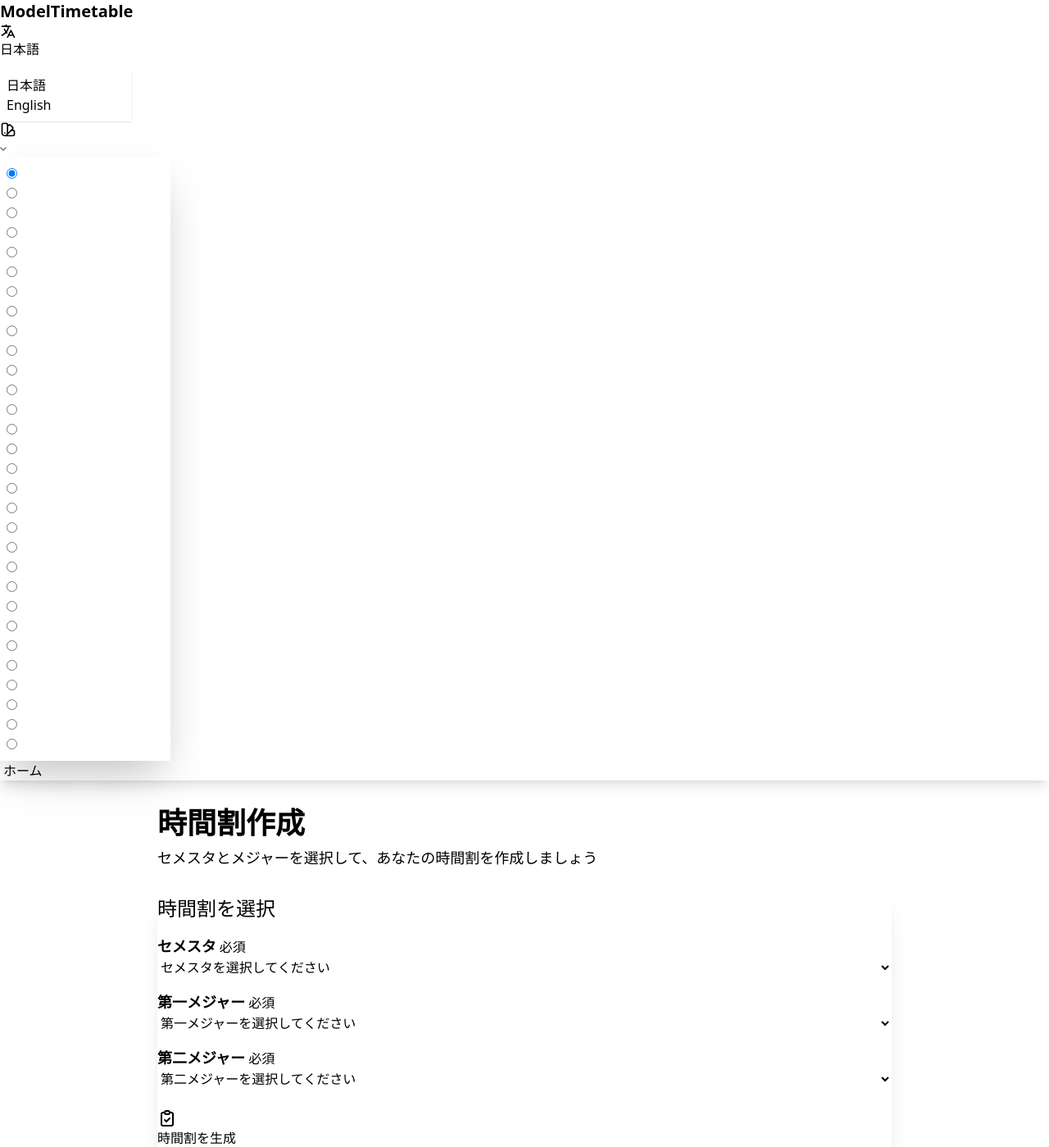
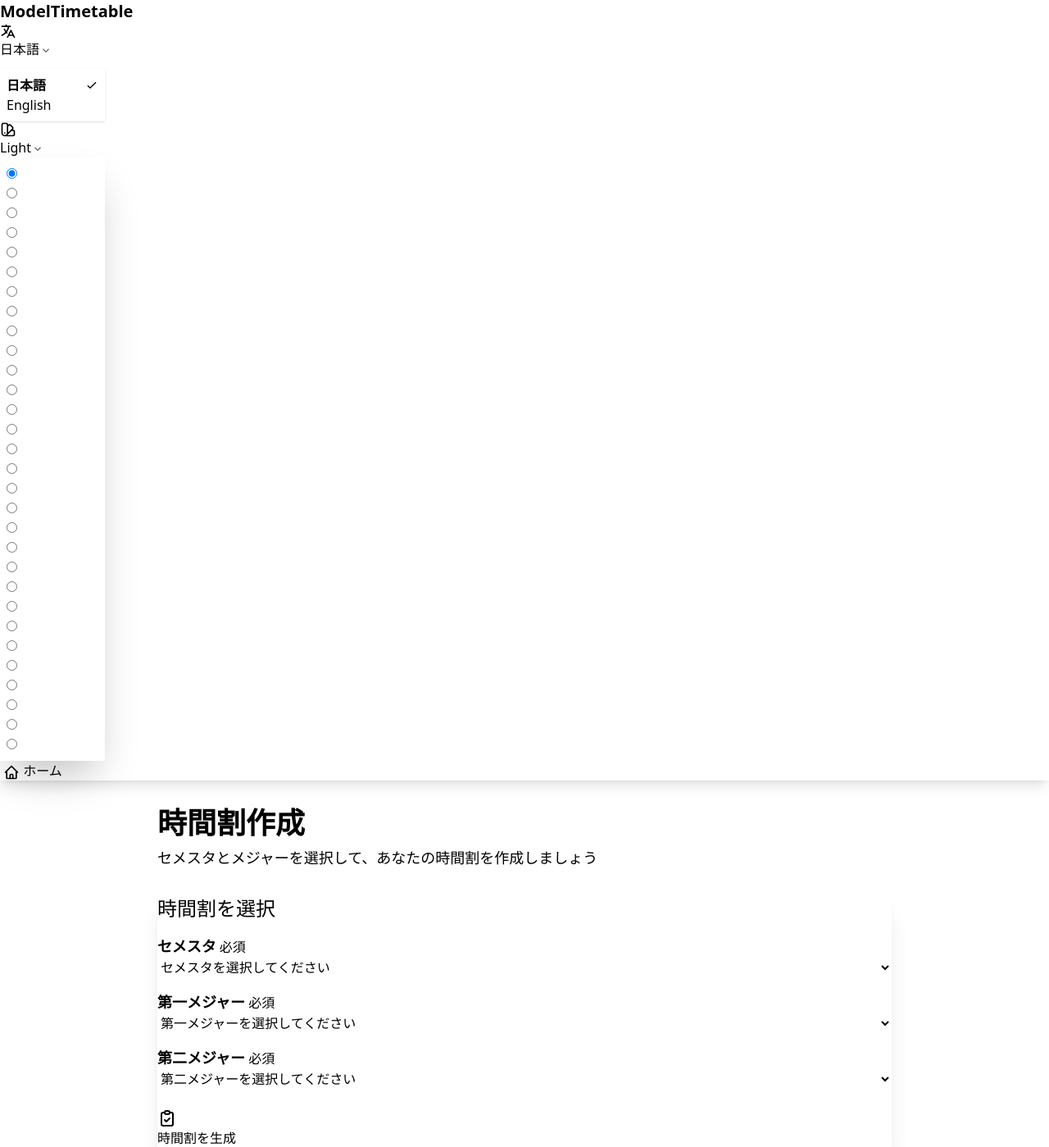
Before and after one commit to tsmh3939/ModelTimeTable, a Flask app: page / in a window 1280 px wide. Shown: the top 1399 px of the page at 82% size. Run offline with Flask 3, Linux system fonts and the light colour scheme; data that the repository does not hold is empty; some libraries are stand-ins or nearby versions.

Commit message:
ヘッダの改善

```diff
--- a/src/templates/components/language_selector.html
+++ b/src/templates/components/language_selector.html
@@ -5,13 +5,29 @@
             <path stroke-linecap="round" stroke-linejoin="round" stroke-width="2" d="M3 5h12M9 3v2m1.048 9.5A18.022 18.022 0 016.412 9m6.088 9h7M11 21l5-10 5 10M12.751 5C11.783 10.77 8.07 15.61 3 18.129" />
         </svg>
         <span class="hidden md:inline">{{ supported_languages[current_language] }}</span>
+        <svg
+            width="12px"
+            height="12px"
+            class="inline-block h-2 w-2 fill-current opacity-60"
+            xmlns="http://www.w3.org/2000/svg"
+            viewBox="0 0 2048 2048"
+            >
+            <path
+                d="M1799 349l242 241-1017 1017L7 590l242-241 775 775 775-775z"
+            ></path>
+        </svg>
     </div>
-    <ul tabindex="0" class="menu dropdown-content bg-base-100 rounded-box z-[1] mt-3 w-40 p-2 shadow">
+    <ul tabindex="0" class="menu dropdown-content bg-base-100 rounded-box z-[1] mt-3 w-32 p-2 shadow">
         {% for lang_code, lang_name in supported_languages.items() %}
         <li>
             <a href="{{ url_for('set_language', lang=lang_code) }}"
-               class="{% if current_language == lang_code %}active{% endif %}">
-                {{ lang_name }}
+               class="{% if current_language == lang_code %}active font-semibold{% endif %} flex justify-between items-center">
+                <span>{{ lang_name }}</span>
+                {% if current_language == lang_code %}
+                <svg xmlns="http://www.w3.org/2000/svg" class="h-4 w-4" fill="none" viewBox="0 0 24 24" stroke="currentColor">
+                    <path stroke-linecap="round" stroke-linejoin="round" stroke-width="2" d="M5 13l4 4L19 7" />
+                </svg>
+                {% endif %}
             </a>
         </li>
         {% endfor %}
--- a/src/templates/components/navbar.html
+++ b/src/templates/components/navbar.html
@@ -1,12 +1,19 @@
 <!-- Menu Items Macro -->
 {% macro menu_items(style_class) %}
     <li>
-        <a href="{{ url_for('index') }}" class="{{ style_class }}">{{ t('nav', 'home') }}</a>
+        <a href="{{ url_for('index') }}" class="{{ style_class }}">
+            <svg xmlns="http://www.w3.org/2000/svg" class="h-5 w-5 inline-block" fill="none" viewBox="0 0 24 24" stroke="currentColor">
+                <path stroke-linecap="round" stroke-linejoin="round" stroke-width="2" d="M3 12l2-2m0 0l7-7 7 7M5 10v10a1 1 0 001 1h3m10-11l2 2m-2-2v10a1 1 0 01-1 1h-3m-6 0a1 1 0 001-1v-4a1 1 0 011-1h2a1 1 0 011 1v4a1 1 0 001 1m-6 0h6" />
+            </svg>
+            {{ t('nav', 'home') }}
+        </a>
     </li>
     {% if config['DEBUG'] %}
     <li>
         <a href="{{ url_for('sql') }}" class="{{ style_class }}">
-            <img src="{{ url_for('static', filename='images/sql-icon.svg') }}" alt="SQL" class="h-5 w-5 inline-block">
+            <svg xmlns="http://www.w3.org/2000/svg" class="h-5 w-5 inline-block" fill="none" viewBox="0 0 24 24" stroke="currentColor">
+                <path stroke-linecap="round" stroke-linejoin="round" stroke-width="2" d="M4 7v10c0 2.21 3.582 4 8 4s8-1.79 8-4V7M4 7c0 2.21 3.582 4 8 4s8-1.79 8-4M4 7c0-2.21 3.582-4 8-4s8 1.79 8 4m0 5c0 2.21-3.582 4-8 4s-8-1.79-8-4" />
+            </svg>
             {{ t('nav', 'sql_tool') }}
         </a>
     </li>
@@ -18,7 +25,7 @@
     <div class="navbar-start">
         <a href="{{ url_for('index') }}" class="btn btn-ghost text-xl font-bold">{{ config['APP_NAME'] }}</a>
     </div>
-    <div class="navbar-end gap-2">
+    <div class="navbar-end">
         <!-- Language Selector -->
         {% include 'components/language_selector.html' %}
 
@@ -33,9 +40,11 @@
         <!-- Mobile Dropdown Menu -->
         <div class="dropdown dropdown-end lg:hidden">
             <div tabindex="0" role="button" class="btn btn-ghost">
-                <img src="{{ url_for('static', filename='images/menu-icon.svg') }}" alt="Menu" class="h-5 w-5">
+                <svg xmlns="http://www.w3.org/2000/svg" class="h-5 w-5" fill="none" viewBox="0 0 24 24" stroke="currentColor">
+                    <path stroke-linecap="round" stroke-linejoin="round" stroke-width="2" d="M4 6h16M4 12h8m-8 6h16" />
+                </svg>
             </div>
-            <ul tabindex="0" class="menu dropdown-content bg-base-100 rounded-box z-[1] mt-3 w-52 p-2 shadow">
+            <ul tabindex="0" class="menu dropdown-content bg-base-100 rounded-box z-[1] mt-3 w-32 p-2 shadow">
                 {{ menu_items('text-base-content') }}
             </ul>
         </div>
--- a/src/templates/components/themecontroller.html
+++ b/src/templates/components/themecontroller.html
@@ -5,7 +5,7 @@
 "lemonade", "night", "coffee", "winter" ] %}
 
 <div class="dropdown dropdown-end">
-  <div tabindex="0" role="button" class="btn btn-ghost btn-sm gap-1">
+  <div tabindex="0" role="button" class="btn btn-ghost gap-2">
     <svg
       xmlns="http://www.w3.org/2000/svg"
       class="h-5 w-5"
@@ -20,6 +20,7 @@
         d="M7 21a4 4 0 01-4-4V5a2 2 0 012-2h4a2 2 0 012 2v12a4 4 0 01-4 4zm0 0h12a2 2 0 002-2v-4a2 2 0 00-2-2h-2.343M11 7.343l1.657-1.657a2 2 0 012.828 0l2.829 2.829a2 2 0 010 2.828l-8.486 8.485M7 17h.01"
       />
     </svg>
+    <span class="hidden md:inline capitalize" id="current-theme">{{ config['DEFAULT_THEME_NAME'] }}</span>
     <svg
       width="12px"
       height="12px"
@@ -34,15 +35,28 @@
   </div>
   <ul
     tabindex="0"
-    class="dropdown-content menu bg-base-300 rounded-box z-[1] w-52 p-2 shadow-2xl max-h-svh overflow-y-auto"
+    class="dropdown-content menu bg-base-300 rounded-box z-[1] w-32 p-2 shadow-2xl max-h-svh overflow-y-auto"
   >
     {% for theme in available_themes %}
     <li>
-      <input type="radio" name="theme-dropdown" class="theme-controller btn
-      btn-sm btn-block btn-ghost justify-start" aria-label="{{ theme | title }}"
-      value="{{ theme }}" {% if theme == config['DEFAULT_THEME_NAME']
-      %}checked{% endif %} />
+      <input type="radio" name="theme-dropdown" class="theme-controller btn btn-sm btn-block btn-ghost justify-start" aria-label="{{ theme | title }}" value="{{ theme }}" {% if theme == config['DEFAULT_THEME_NAME'] %}checked{% endif %} />
     </li>
     {% endfor %}
   </ul>
 </div>
+
+<script>
+  // Update the displayed theme name when a theme is selected
+  document.addEventListener('DOMContentLoaded', function() {
+    const themeRadios = document.querySelectorAll('input[name="theme-dropdown"]');
+    const currentThemeSpan = document.getElementById('current-theme');
+
+    themeRadios.forEach(radio => {
+      radio.addEventListener('change', function() {
+        if (this.checked && currentThemeSpan) {
+          currentThemeSpan.textContent = this.value;
+        }
+      });
+    });
+  });
+</script>
```
Also changed, not shown: src/static/images/menu-icon.svg (deleted), src/static/images/sql-icon.svg (deleted).
